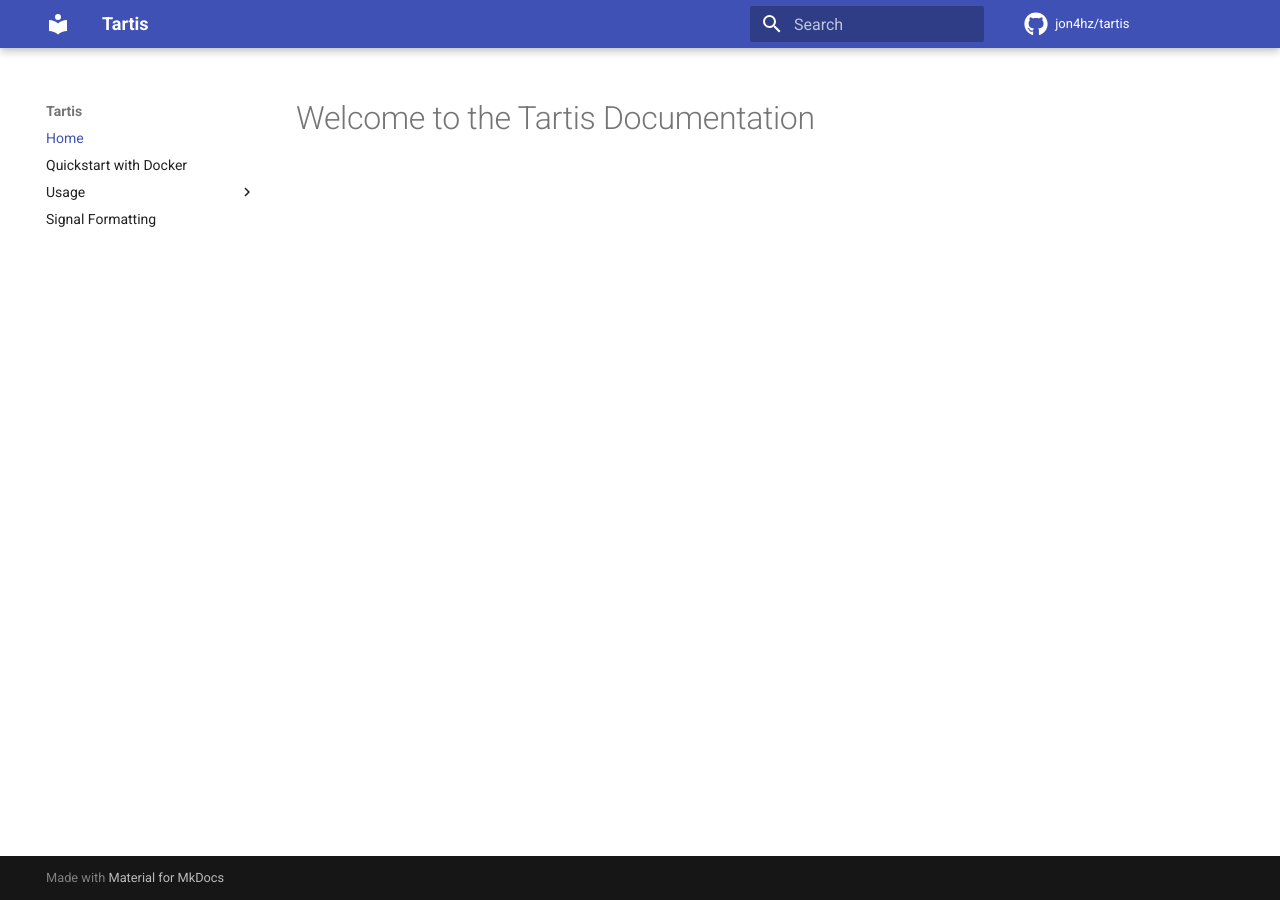
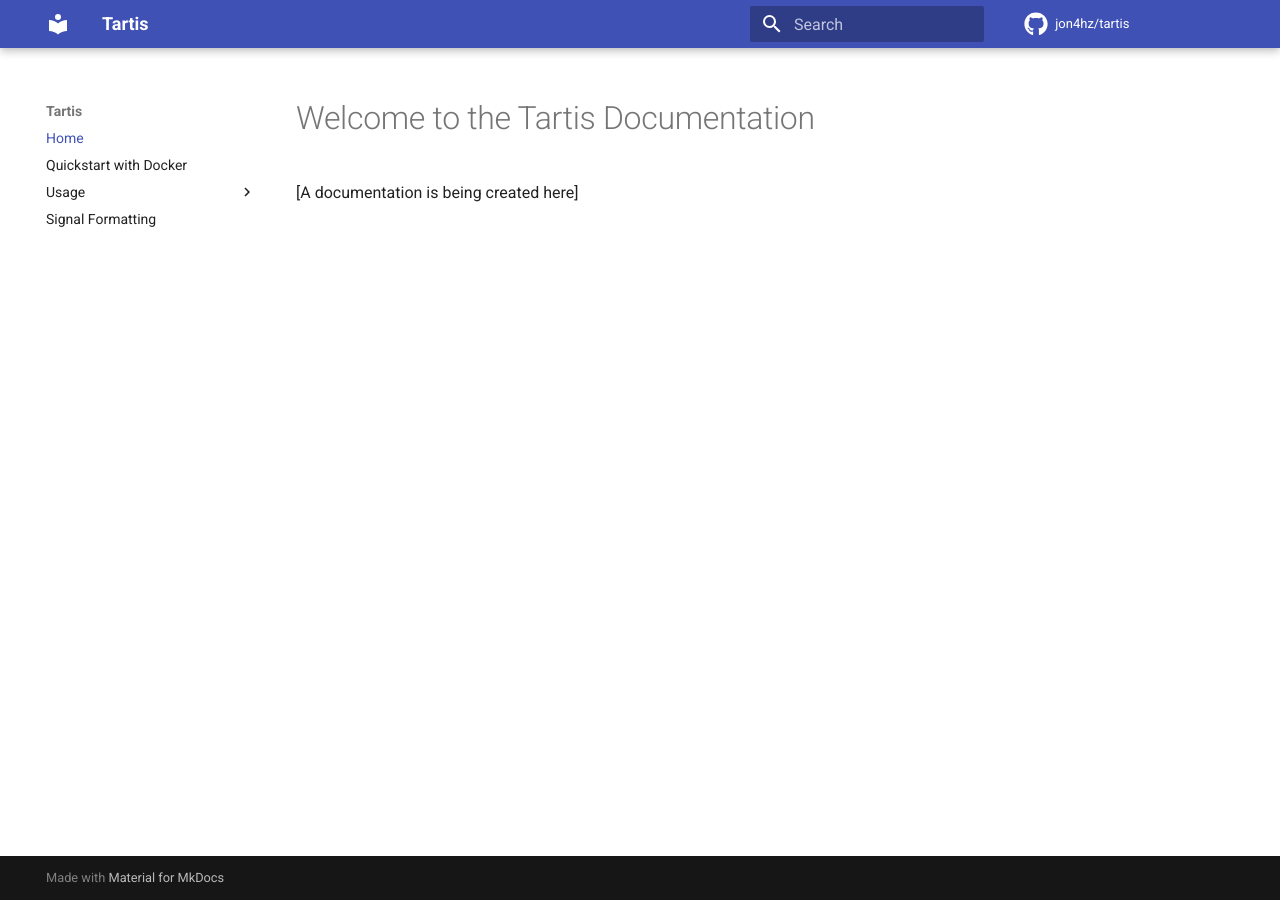
Before and after one commit to jon4hz/Tartis, an MkDocs documentation site: the page built from docs/index.md, in a window 1280 px wide. Built offline with MkDocs 1.6.1 and Material for MkDocs 9.7.7, drawn with Linux system fonts in a browser that asks for light colours; comment, search, counter and statistics services are not loaded.

Commit message:
docs status

```diff
--- a/docs/index.md
+++ b/docs/index.md
@@ -1 +1,3 @@
 # Welcome to the Tartis Documentation
+
+[A documentation is being created here]
```
